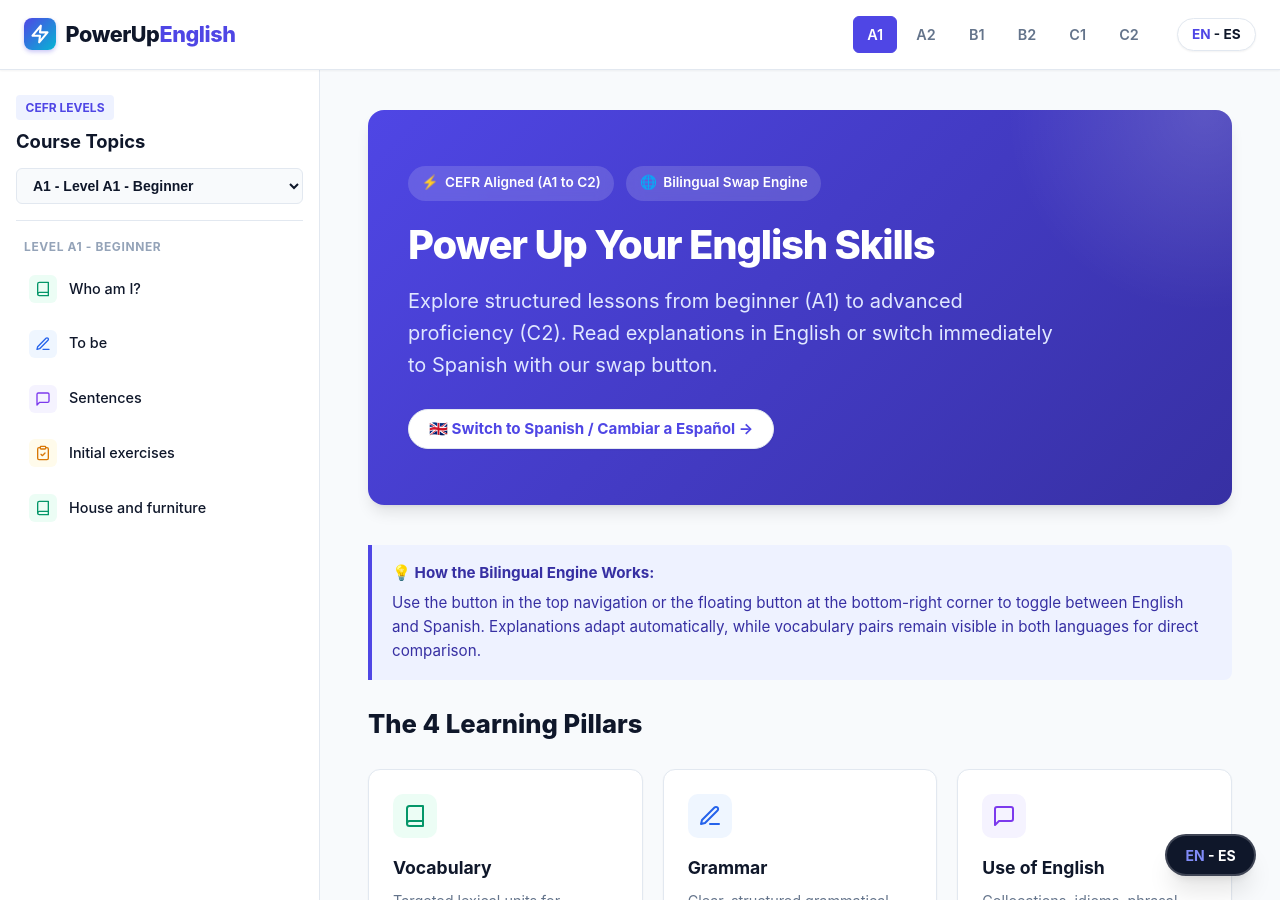
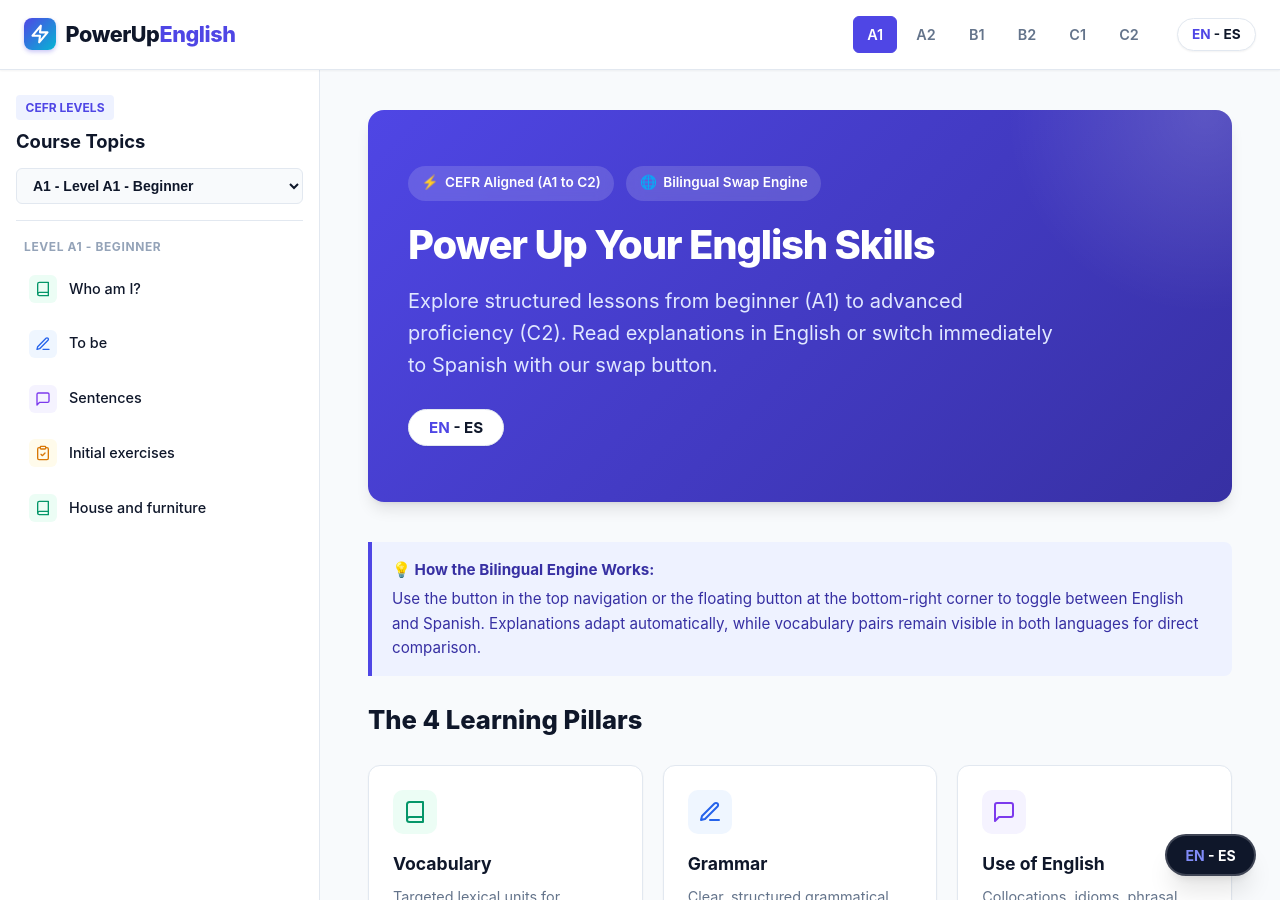
Before and after one commit to nachoiborraIES/powerupenglish, a Jekyll site: the page built from index.html, in a window 1280 px wide and 900 px high. Built offline with Jekyll 4.4.1, drawn with Linux system fonts in a browser that asks for light colours.

Commit message:
botón swap index

```diff
--- a/index.html
+++ b/index.html
@@ -31,9 +31,9 @@ description: Interactive resources to learn and master English from A1 to C2 wit
   </p>
 
   <div>
-    <button class="lang-swap-btn" style="background: #ffffff; color: var(--primary); font-size: 0.95rem; padding: 0.6rem 1.25rem;">
-      <span class="lang-en">🇬🇧 Switch to Spanish / Cambiar a Español &rarr;</span>
-      <span class="lang-es">🇪🇸 Cambiar a Inglés / Switch to English &rarr;</span>
+    <button class="lang-swap-btn" style="background: #ffffff; color: var(--text-main); font-size: 0.95rem; padding: 0.5rem 1.25rem;" aria-label="Cambiar idioma / Swap language" title="Cambiar idioma / Switch language">
+      <span class="lang-en"><strong style="color: var(--primary);">EN</strong> - ES</span>
+      <span class="lang-es">EN - <strong style="color: var(--primary);">ES</strong></span>
     </button>
   </div>
 </section>
```
